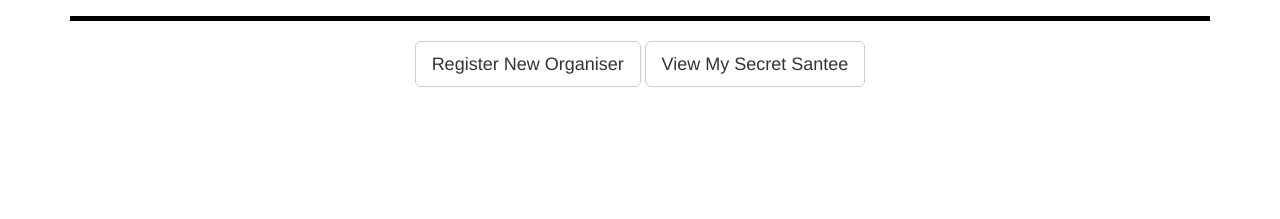
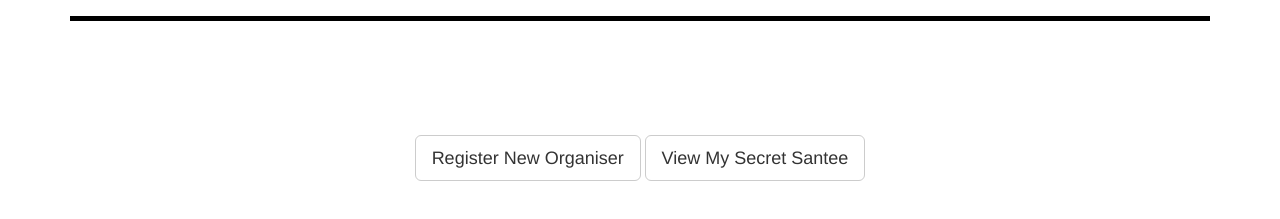
Before and after one commit to mendhak/SecretSanta, a website: page app/index.html in a window 1280 px wide. Shown: the part 133-352 px from the top of the page. Drawn offline with nearby package versions, Linux system fonts and the light colour scheme; some packages are replaced by stand-ins of ours.

Commit message:
Styling the main buttons

```diff
--- a/app/mainPage/main.html
+++ b/app/mainPage/main.html
@@ -2,7 +2,7 @@
 	<div class="page-header">
 		<div class="h1">Secret Santa Facilitator</div>
 	</div>
-	<div class="text-center">
+	<div class="text-center main-options">
 		<div class="btn btn-default btn-lg" ng-click='main.registerNewOrganiser()'>Register New Organiser</div>
 		<div class="btn btn-default btn-lg">View My Secret Santee</div>
 	</div>
--- a/app/web/css/secretsanta.css
+++ b/app/web/css/secretsanta.css
@@ -1,4 +1,8 @@
 .page-header {
-	border-bottom-color: black;
-	border-bottom-width: 5px;
+    border-bottom-color: black;
+    border-bottom-width: 5px;
 }
+
+.main-options {
+    margin-top: 10%;
+}
```
